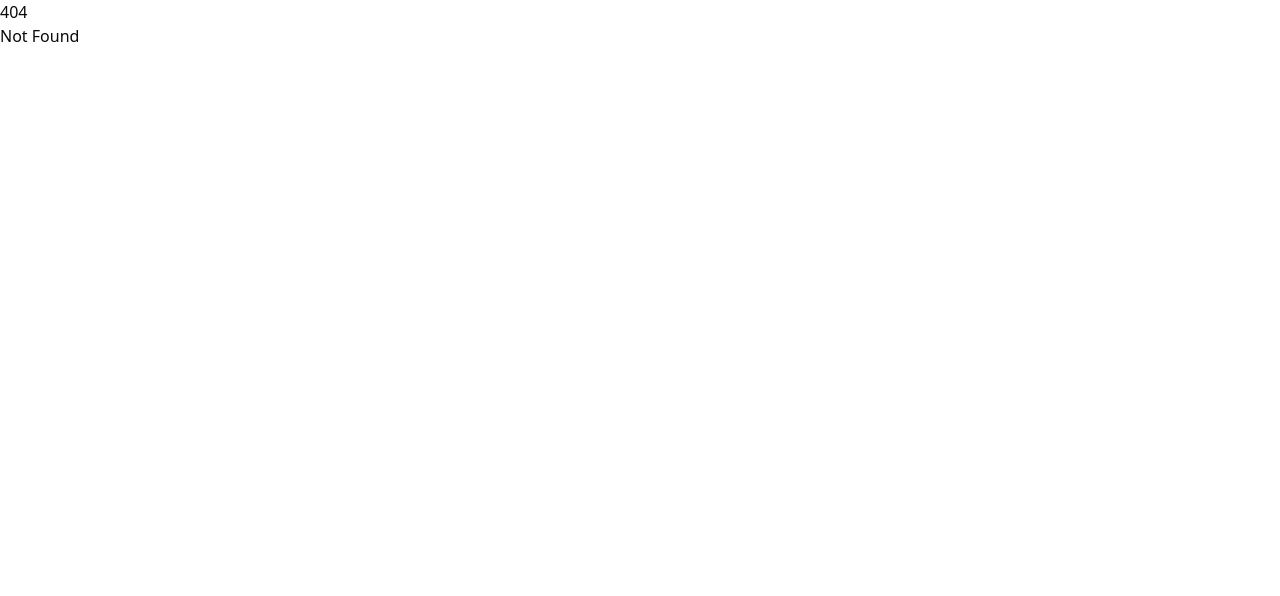
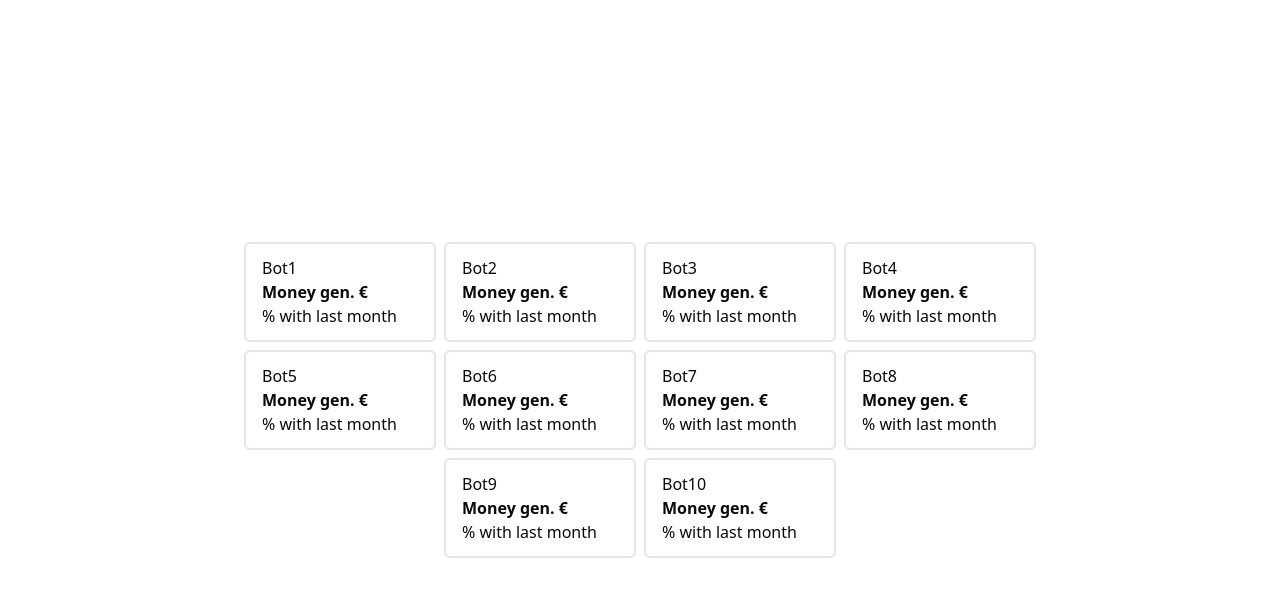
Before and after one commit to hadouin/svelte-supabase, a SvelteKit app: page /trads in a window 1280 px wide. Before the commit this address had no page. Shown: the top 596 px of the page. Built offline with nearby package versions, Linux system fonts and the light colour scheme.

Commit message:
36 user my bots single bot bot settings (#38)
* User home page with bot overview

* My trading bots and view of specific trading bot pages

* Added settings of specific bot

```diff
--- /dev/null
+++ b/src/params.js
@@ -0,0 +1,4 @@
+/** @type {import('@sveltejs/kit').ParamMatcher} */
+export function match(param) {
+  return /^\d+$/.test(param);
+}
--- /dev/null
+++ b/src/routes/(app)/home/+page.svelte
@@ -0,0 +1,39 @@
+<script>
+
+import { Button } from '$lib/components/ui/button/index'
+import "../../../app.pcss"
+
+let sumOfBots = 54321;
+let pinnedBots = ['Bot1', 'Bot2', 'Bot3', 'Bot4'];
+
+</script>
+<svelte:head>
+
+</svelte:head>
+
+  <div class="w-full items-center flex flex-col gap-6">
+    <div class="p-6 rounded-md border-2 w-fit items-center" >
+      <div>
+        <h4 class="text-center">Overview of your totals</h4>
+        <h3 class="text-center text-xl font-bold">
+          ${sumOfBots}
+        </h3>
+      </div>
+    </div>
+    <div class="flex flex-row gap-5 w-fit">
+      {#each pinnedBots as bot}
+        <div class="px-4 py-3 border-2 w-full flex flex-col rounded-md">
+          <div>
+            {bot}
+          </div>
+          <div class="text-l font-bold">
+            Money gen. €
+          </div>
+          <div>% with last month</div>
+        </div>
+      {/each}
+    </div>
+    <Button href="/trads">
+      See all my bots >
+    </Button>
+  </div>
--- /dev/null
+++ b/src/routes/(app)/trads/+page.svelte
@@ -0,0 +1,34 @@
+<script>
+  let myBots = [
+    { id: 1, name: "Bot1" },
+    { id: 2, name: "Bot2" },
+    { id: 3, name: "Bot3" },
+    { id: 4, name: "Bot4" },
+    { id: 5, name: "Bot5" },
+    { id: 6, name: "Bot6" },
+    { id: 7, name: "Bot7" },
+    { id: 8, name: "Bot8" },
+    { id: 9, name: "Bot9" },
+    { id: 10, name: "Bot10" }
+  ];
+
+  function handleBotClick(id) {
+    window.location.href = `/trads/${id}`;
+  }
+</script>
+
+<div class="w-full flex flex-col items-center">
+  <div class="w-3/4 flex flex-wrap gap-2 items-center justify-center">
+    {#each myBots as bot}
+      <button class="px-4 py-3 border-2 w-1/5 flex flex-col rounded-md" on:click={() => handleBotClick(bot.id)}>
+        <div>
+          {bot.name}
+        </div>
+        <div class="text-l font-bold">
+          Money gen. €
+        </div>
+        <div>% with last month</div>
+      </button>
+    {/each}
+  </div>
+</div>
--- /dev/null
+++ b/src/routes/(app)/trads/[id]/+page.server.js
@@ -0,0 +1,5 @@
+export function load({ params }) {
+  return {
+    botId: [params.id]
+  };
+}
--- /dev/null
+++ b/src/routes/(app)/trads/[id]/+page.svelte
@@ -0,0 +1,75 @@
+<script>
+
+  import { Button } from '$lib/components/ui/button/index'
+
+  export let data;
+  //Check if id is an integer
+  console.log(`Is ${data.botId} an integer ?`);
+
+  let botInfos = [
+    { id: 1, name: "Revenue", value: "+12345 €"},
+    { id: 2, name: "Subscriptions", value: "+2350" },
+    { id: 3, name: "Sales", value: "+12234" },
+    { id: 4, name: "Active now", value: "+573" },
+  ];
+
+  let recentSales = [
+    { id: 1, name: "Action", value: "+1.56"},
+    { id: 2, name: "Action", value: "-46.89" },
+    { id: 3, name: "Action", value: "+34.01" },
+    { id: 4, name: "Action", value: "+18.00" },
+  ];
+
+</script>
+
+<div class="w-full h-full flex flex-col p-10 gap-5">
+  <div class="w-full h-3/4 border-b-2 flex flex-row">
+    <div class="w-3/4 border-2 border-gray-400 rounded-xl p-5">
+      <img class="object-cover" alt="graph" src="https://img.freepik.com/free-vector/gradient-stock-market-concept_23-2149166910.jpg">
+    </div>
+    <div class="w-1/4 flex flex-col gap-3 p-5">
+      <div class="h-5/6">
+        <p class="text-xl">Recent sales of bot {data.botId}</p>
+        <p class="text-s">You made {recentSales.length} sales this month</p>
+        <div class="pl-5">
+          {#each recentSales as action}
+            <div class="px-2 py-1 border-2 w-full flex flex-row rounded-md items-center place-content-between">
+              <div class="w-1/2">
+                {action.name}
+                <div class="text-gray-500">
+                  Details of action
+                </div>
+              </div>
+              <div class="text-l font-bold">
+                {action.value} €
+              </div>
+            </div>
+          {/each}
+        </div>
+
+
+      </div>
+      <div class="h-1/6 justify-end bottom-0">
+        <Button class="w-[32%] bg-red-500">Stop</Button>
+        <Button class="w-[32%]">Settings</Button>
+        <Button class="w-[32%] bg-gray-300">More</Button>
+      </div>
+
+    </div>
+  </div>
+  <div class="w-full flex flex-row gap-5">
+    {#each botInfos as infos}
+      <div class="px-4 py-3 border-2 w-1/5 flex flex-col rounded-md">
+        <div>
+          {infos.name}
+        </div>
+        <div class="text-xl font-bold">
+          {infos.value}
+        </div>
+        <div>% difference</div>
+      </div>
+    {/each}
+  </div>
+
+
+</div>
--- /dev/null
+++ b/src/routes/(app)/trads/[id]/settings/+page.server.js
@@ -0,0 +1,5 @@
+export function load({ params }) {
+  return {
+    botId: [params.id]
+  };
+}
--- /dev/null
+++ b/src/routes/(app)/trads/[id]/settings/+page.svelte
@@ -0,0 +1,6 @@
+<script>
+  export let data;
+  console.log(`Is ${data.botId} an integer ?`);
+</script>
+
+<p>Settings of bot {data.botId}</p>
--- a/src/routes/styles.css
+++ b/src/routes/styles.css
@@ -1,4 +1,7 @@
-@import '@fontsource/fira-mono';
+@import '../../node_modules/@fontsource/fira-mono';
+@tailwind base;
+@tailwind components;
+@tailwind utilities;
 
 :root {
   --font-body: Arial, -apple-system, BlinkMacSystemFont, 'Segoe UI', Roboto, Oxygen, Ubuntu, Cantarell, 'Open Sans',
```
